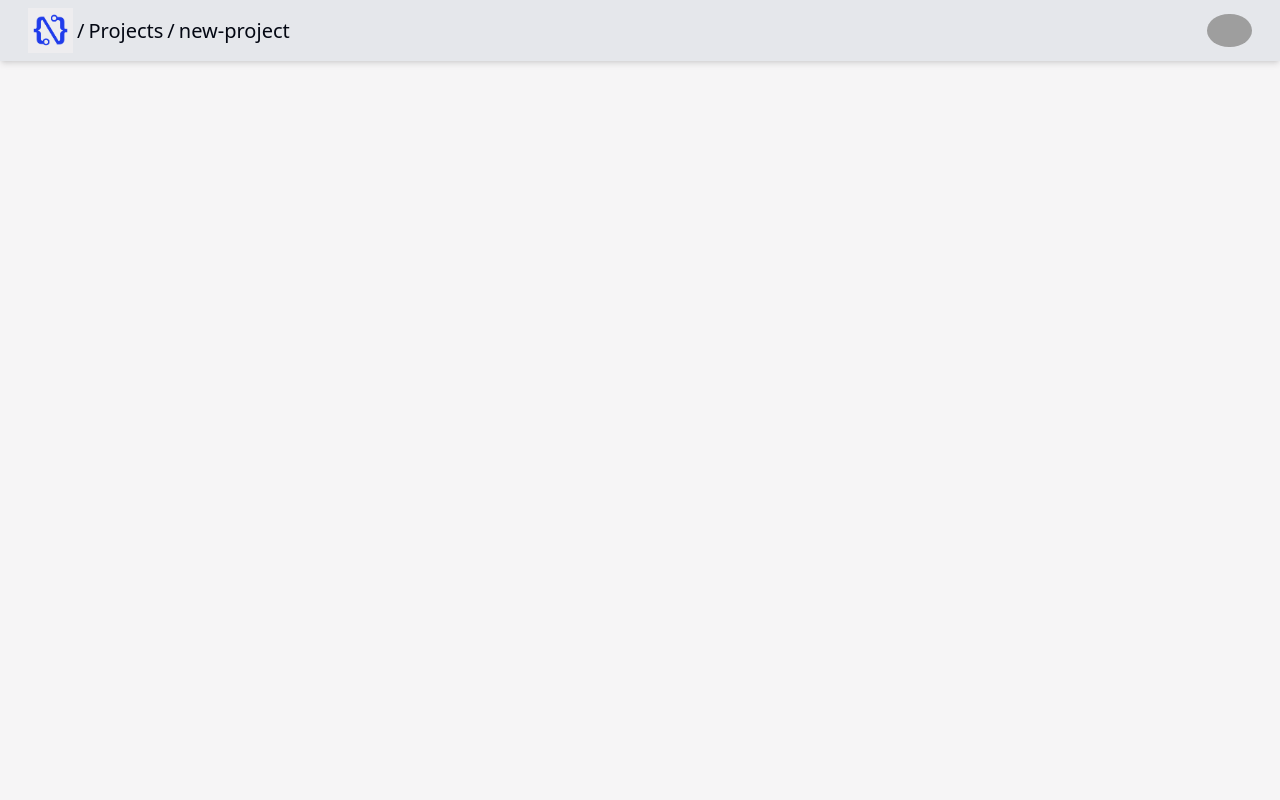
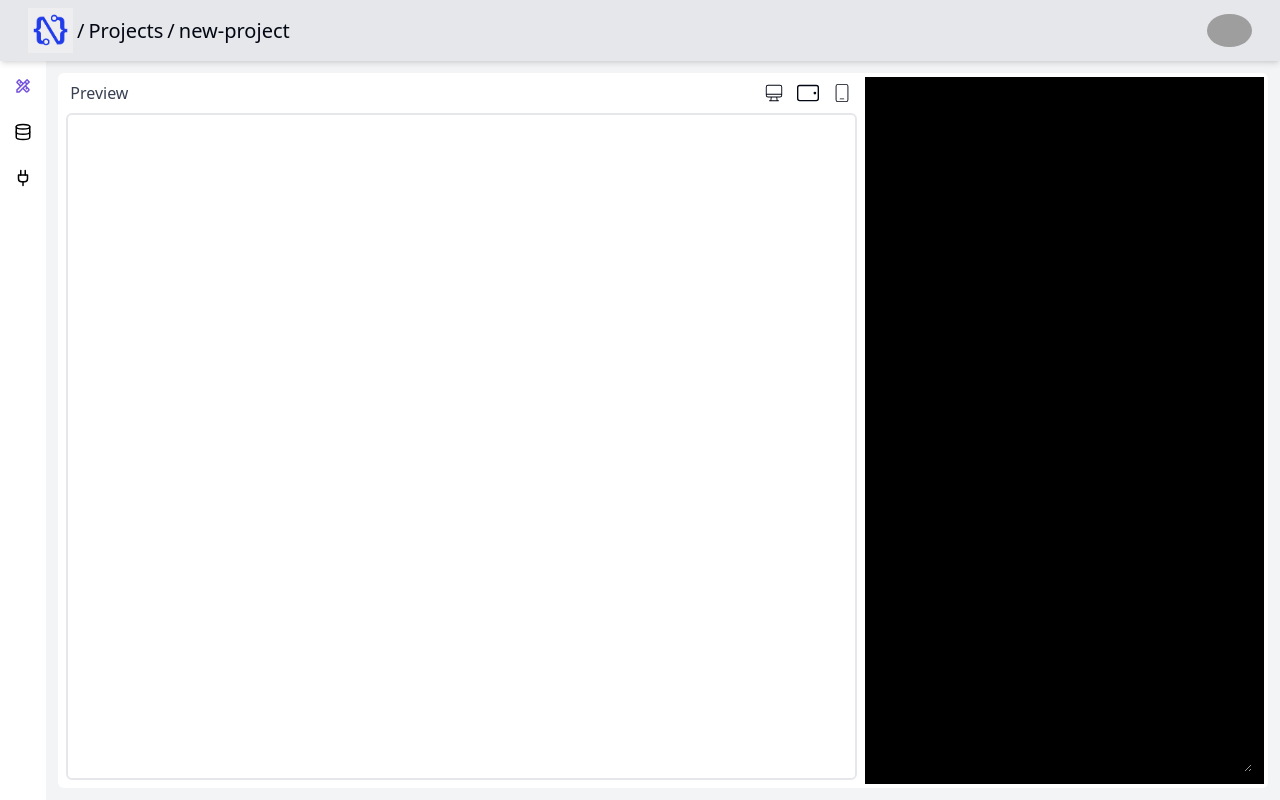
Before and after one commit to Godcoder696/CodeNull, a Next.js app: page /projects/new-project in a window 1280 px wide. Built offline with nearby package versions, Linux system fonts and the light colour scheme; grey boxes are pictures that could not be loaded.

Commit message:
code preview functionality added

```diff
--- a/src/app/projects/[projectId]/page.tsx
+++ b/src/app/projects/[projectId]/page.tsx
@@ -1,11 +1,51 @@
 'use client'
 import NavBar from '@/app/components/projects/NavBar'
-import React from 'react'
+import React, { useState } from 'react'
+import { MdOutlineDesignServices } from "react-icons/md"
+import { LuDatabase } from "react-icons/lu";
+import { LuPlug } from "react-icons/lu";
+import { CiDesktop } from "react-icons/ci";
+import { BsTabletLandscape } from "react-icons/bs";
+import { CiMobile1 } from "react-icons/ci";
 
 function Page({params}) {
+  const [input, setInput]= useState('');
   return (
     <>
-      <NavBar project={params.projectId}/>
+      <div className='flex flex-col h-screen w-full'>
+        <NavBar project={params.projectId}/>
+        <div className='h-full bg-gray-100 w-full flex'>
+          <span className='h-full w-12 bg-white flex flex-col py-4 items-center space-y-7'>
+            <MdOutlineDesignServices size={18} color='#7551dc'/>
+            <LuDatabase size={18} color='black'/>
+            <LuPlug size={18} color='black'/>
+          </span>
+          <div className='h-full w-full p-3'>
+            <div className='h-full bg-white rounded-md p-1 flex space-x-1'>
+              <div className='w-4/6 h-full flex flex-col space-y-2 p-1'>
+                <div className='flex justify-between items-center px-1'>
+                  <span className='text-gray-700 '>Preview</span>
+                  <span className='space-x-3 flex'>
+                    <CiDesktop size={22}/>
+                    <BsTabletLandscape size={22}/>
+                    <CiMobile1 size={22}/>
+                  </span>
+                </div>
+                <iframe src="" id='output' className='h-full w-full border-2 border-gray-200 rounded-md'>
+                  {input}
+                </iframe>
+              </div>
+              <div className='bg-black w-2/6 h-full p-3 text-white'>
+                <textarea className='h-full w-full bg-transparent p-1' value={input} onChange={(e)=>{
+                  setInput(e.target.value);
+                  let output= document.getElementById("output");
+                  output.contentDocument.body.innerHTML= input;
+                }}/>
+              </div>
+            </div>
+          </div>
+        </div>
+      </div>
     </>
   )
 }
--- a/src/app/projects/page.tsx
+++ b/src/app/projects/page.tsx
@@ -2,6 +2,7 @@ import { FaPlusCircle } from "react-icons/fa";
 import { GoProjectTemplate } from "react-icons/go";
 import { MdDelete, MdEdit } from "react-icons/md";
 import NavBar from "../components/projects/NavBar";
+import Link from "next/link";
 
 function page() {
 
@@ -11,10 +12,12 @@ function page() {
             <NavBar project={undefined}/>
             <hr className='bg-gray-300 h-[1px]'/>
             <div className='w-full flex justify-end px-5 pt-3'>
-                <button className='px-5 py-2 bg-[#7551dc] flex items-center space-x-2 rounded-md'>
-                    <FaPlusCircle size={20} color='white'/>
-                    <span className='text-white'>New</span>
-                </button>
+                <Link href="/projects/new-project">
+                    <button className='px-5 py-2 bg-[#7551dc] flex items-center space-x-2 rounded-md'>
+                        <FaPlusCircle size={20} color='white'/>
+                        <span className='text-white'>New</span>
+                    </button>
+                </Link>
             </div>
             <div className='px-7 py-2 mt-2 grid grid-cols-2 sm:grid-cols-4 xl:grid-cols-4 gap-10 '>
                 <div className='border-gray-300 border-2 p-3 rounded-md  flex flex-col space-y-3 bg-[#f0f0f0]'>
```
